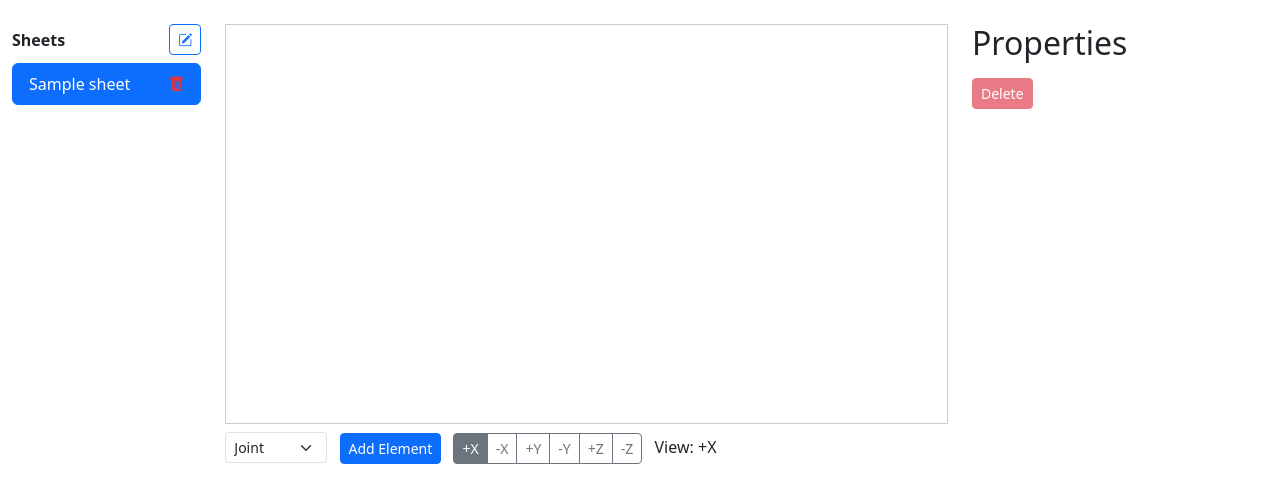
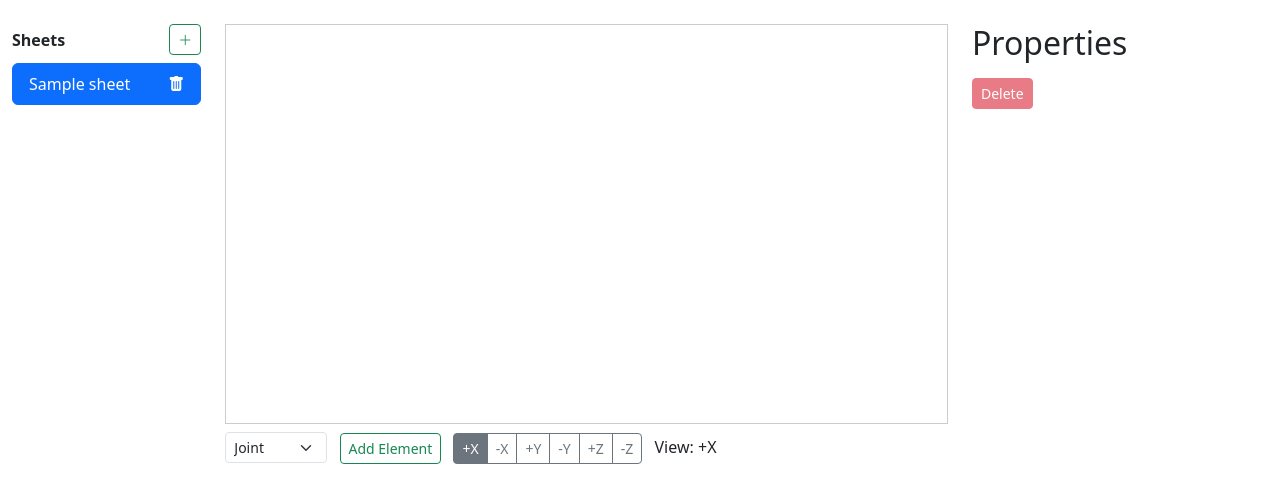
Before and after one commit to nathankjer/timber, a Flask app: page / in a window 1280 px wide. Shown: the part 56-559 px from the top of the page. Run offline with Flask 3, Linux system fonts and the light colour scheme; a user stored in the database is signed in; tables that the repository leaves empty hold one stand-in row (values such as "Sample post"); data that the repository does not hold is empty.

Commit message:
Fix Ugly Colors

```diff
--- a/src/timber/templates/index.html
+++ b/src/timber/templates/index.html
@@ -7,7 +7,7 @@
     <div class="col-md-2" id="sheet-pane">
       <div class="d-flex justify-content-between align-items-center mb-2">
         <span class="fw-bold">Sheets</span>
-        <button id="new-sheet" class="btn btn-sm btn-outline-primary" title="New Sheet"><i class="bi bi-pencil-square"></i></button>
+        <button id="new-sheet" class="btn btn-sm btn-outline-success" title="New Sheet"><i class="bi bi-plus-lg"></i></button>
       </div>
       <ul class="list-group" id="sheet-list">
         {% for s in sheets %}
@@ -30,7 +30,7 @@
           <option value="Load">Load</option>
           <option value="Support">Support</option>
         </select>
-        <button id="add-btn" class="btn btn-primary btn-sm me-2">Add Element</button>
+        <button id="add-btn" class="btn btn-outline-success btn-sm me-2">Add Element</button>
         <div class="btn-group btn-group-sm" role="group" aria-label="Views">
           <button type="button" class="btn btn-outline-secondary view-btn active" data-view="+X">+X</button>
           <button type="button" class="btn btn-outline-secondary view-btn" data-view="-X">-X</button>
@@ -85,7 +85,7 @@ function renderSheetList() {
     li.className = 'list-group-item d-flex justify-content-between align-items-center sheet-item';
     if (s.id === sheetId) li.classList.add('active');
     li.dataset.sheetId = s.id;
-    li.innerHTML = `<span>${s.name}</span><i class="bi bi-trash-fill text-danger delete-sheet" role="button" aria-label="Delete"></i>`;
+    li.innerHTML = `<span>${s.name}</span><i class="bi bi-trash-fill delete-sheet" role="button" aria-label="Delete"></i>`;
     list.appendChild(li);
   });
 }
```
